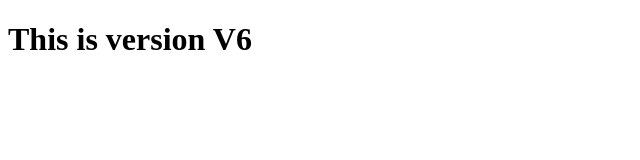
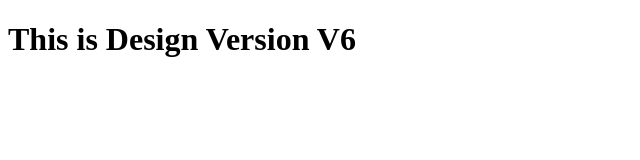
Before and after one commit to yashsonawane25/MyRepo, a plain HTML site: page index.html in a window 1280 px wide. Shown: the whole page, without its empty margins (0-640 px from the left). Drawn offline with Linux system fonts and the light colour scheme.

Commit message:
Changed H1

```diff
--- a/index.html
+++ b/index.html
@@ -3,9 +3,10 @@
 <head>
     <meta charset="UTF-8">
     <meta name="viewport" content="width=device-width, initial-scale=1.0">
+    <link rel="stylesheet" href="style.css">
     <title>Document</title>
 </head>
 <body>
-    <h1>This is version V6</h1>
+    <h1>This is Design Version V6</h1>
 </body>
 </html>
```
Also changed, not shown: style.css (added).
